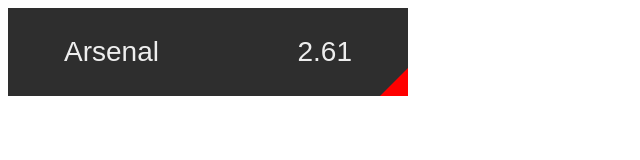
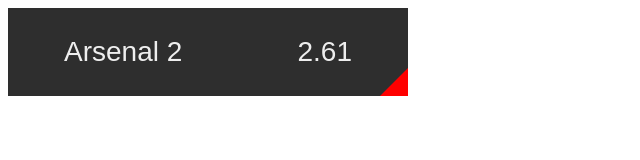
Before and after one commit to manico/vue-unit-test, a Vue app: page / in a window 1280 px wide. Shown: the top 160 px of the page, without its empty margins (0-640 px from the left). Built offline with nearby package versions, Linux system fonts and the light colour scheme.

Commit message:
Change name

```diff
--- a/src/App.vue
+++ b/src/App.vue
@@ -17,7 +17,7 @@
     return {
       outcomeButtonMock: {
         id: '10/250/4000',
-        label: 'Arsenal',
+        label: 'Arsenal 2',
         odd: 1.45,
         fontSize: 2,
         width: 400,
```
